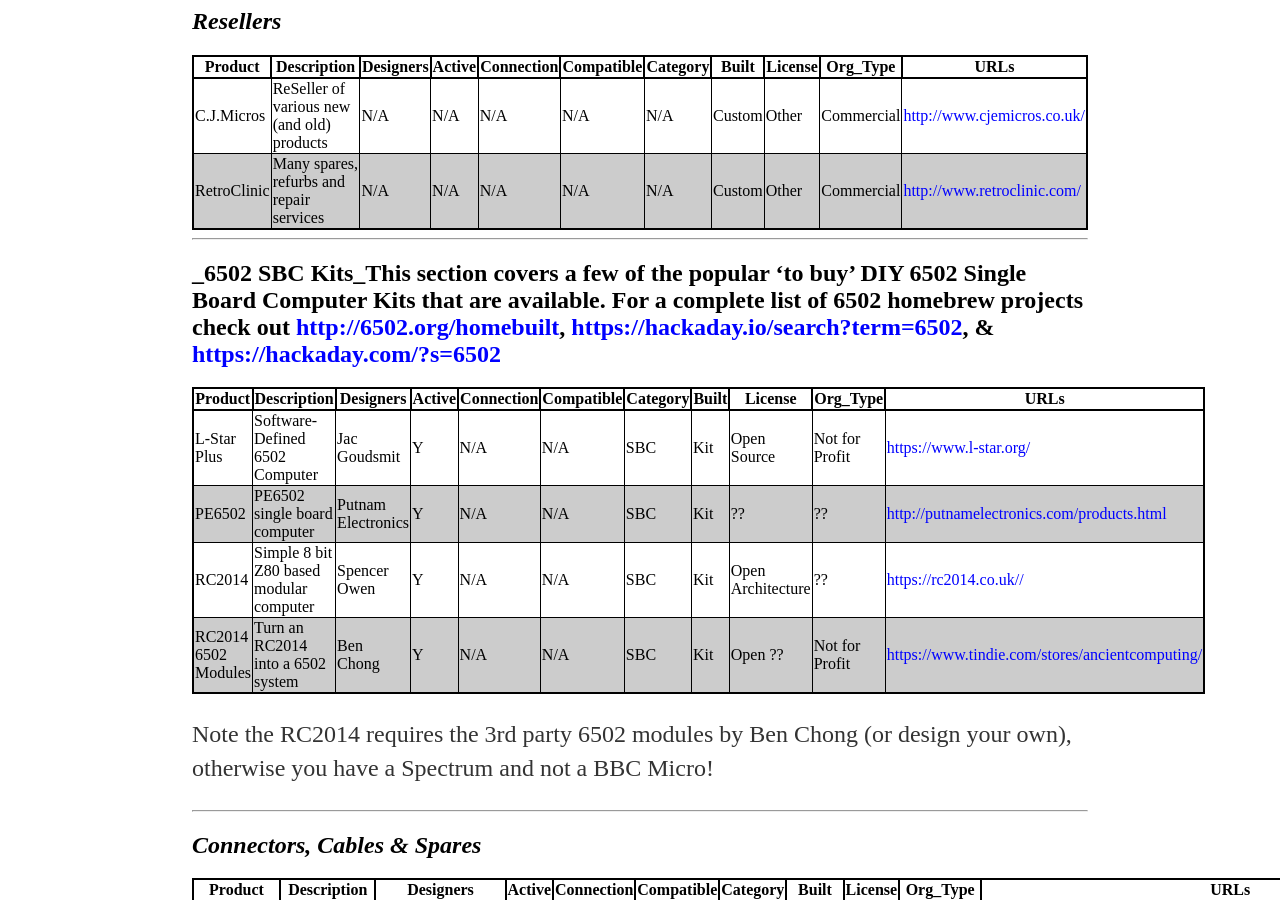
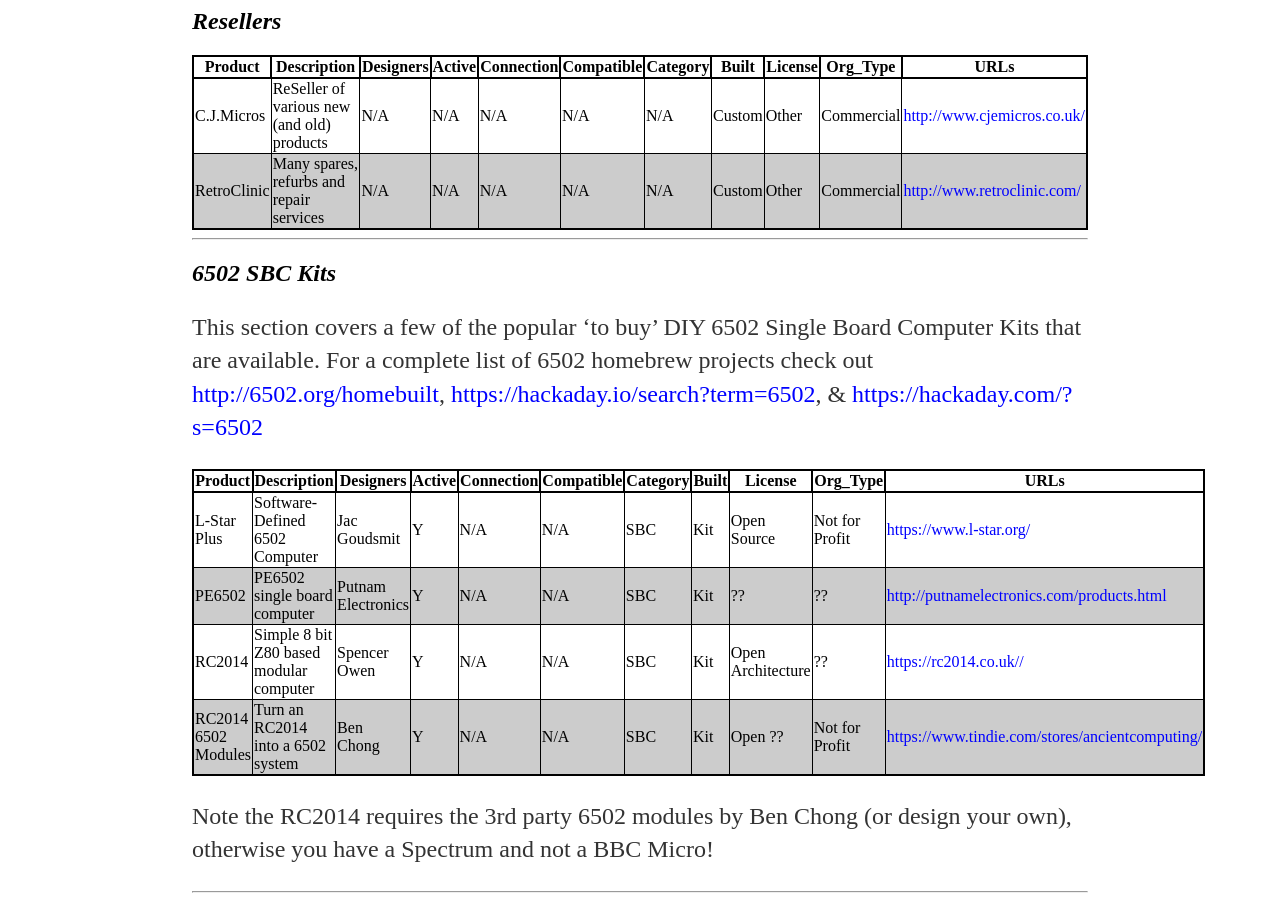
Before and after one commit to elminster/elminster.github.io, a Jekyll site: the page built from hardware.md, in a window 1280 px wide and 900 px high, scrolled down 11535 px. Built offline with Jekyll 4.4.1, drawn with Linux system fonts in a browser that asks for light colours.

Commit message:
Fixed Title bug

```diff
--- a/hardware.md
+++ b/hardware.md
@@ -248,7 +248,9 @@
 
 ***
 
-## _**6502 SBC Kits**_This section covers a few of the popular 'to buy' DIY 6502 Single Board Computer Kits that are available. For a complete list of 6502 homebrew projects check out <http://6502.org/homebuilt>, <https://hackaday.io/search?term=6502>, & <https://hackaday.com/?s=6502>
+## _**6502 SBC Kits**_
+
+This section covers a few of the popular 'to buy' DIY 6502 Single Board Computer Kits that are available. For a complete list of 6502 homebrew projects check out <http://6502.org/homebuilt>, <https://hackaday.io/search?term=6502>, & <https://hackaday.com/?s=6502>
 
 | Product | Description | Designers | Active | Connection | Compatible | Category | Built | License | Org_Type | URLs |
 |---------|-------------|-----------|--------|------------|------------|----------|-------|---------|----------|------|
```
